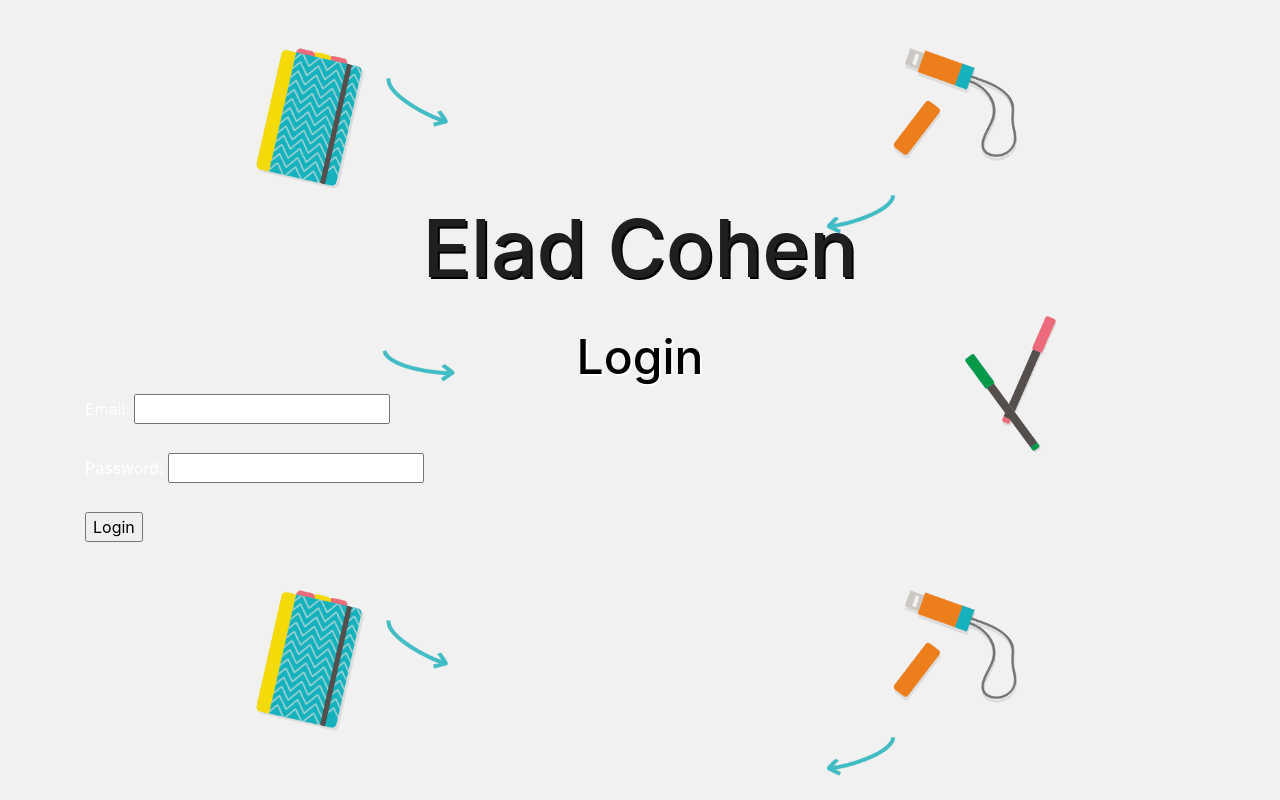
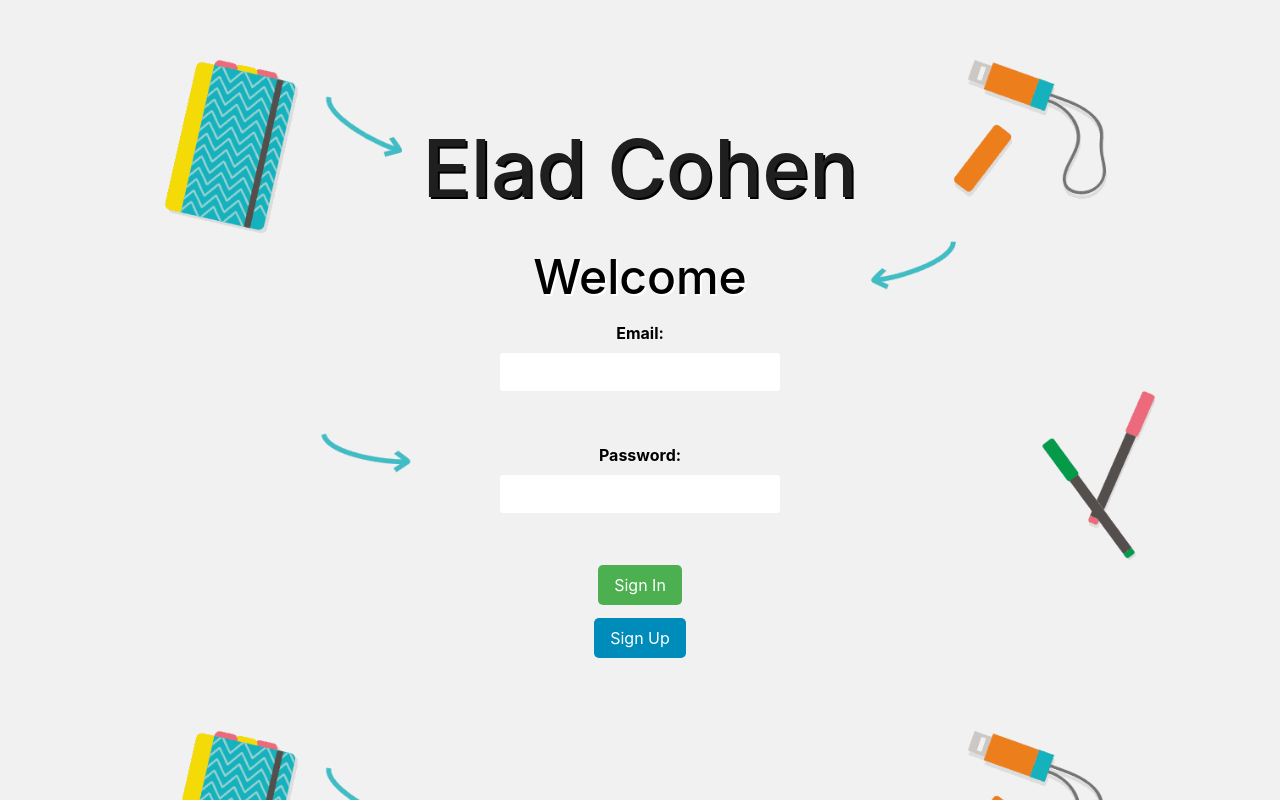
Before and after one commit to elad320011/elad, a Flask app: page /login in a window 1280 px wide. Run offline with Flask 3, Linux system fonts and the light colour scheme; some libraries are stand-ins or nearby versions.

Commit message:
New login and register pages

```diff
--- a/static/css/style.css
+++ b/static/css/style.css
@@ -3,7 +3,7 @@
     border-radius: 6px;
     padding: 10px;
     overflow: auto;
-    height: 400px;
+    height: 700px;
     margin: 20px auto;
     width: 40%;
     max-width: 800px;
@@ -127,7 +127,7 @@
 .name {
     font-size: 5rem;
     text-align: center;
-    margin-top: 25vh;
+    margin-top: 15vh;
     text-shadow: 2px 2px #000000;
     color: #1f1f1f;
 }
@@ -138,6 +138,7 @@
     margin-top: 2rem;
     text-shadow: 2px 2px #ffffff;
     color: #000000;
+    margin-bottom: 15px;
 }
 
 .contact-wrapper {
@@ -151,7 +152,7 @@
 
   .contact-options {
     display: flex;
-    justify-content: center;
+    justify-content: flex-start;
     align-items: center;
     padding: 10px;
     background-color: transparent;
@@ -160,15 +161,16 @@
     flex-wrap: wrap;
   }
 
+  .contact-options img {
+    margin-right: 15px;
+    max-width: 50px;
+    flex: 0 0 auto;
+  }
 
   .contact-options p {
     margin: 0;
     padding: 10px 20px;
-  }
-
-  .contact-options img {
-    margin-right: 15px;
-    max-width: 50px;
+    flex: 1 1 auto;
   }
 
   .contact-options a {
@@ -193,3 +195,64 @@
   .contact-options img:not(:first-child) {
     margin-left: 10px;
   }
+
+  .auth-form {
+    display: flex;
+    flex-direction: column;
+    align-items: center;
+    justify-content: center;
+    margin: auto;
+    max-width: 400px;
+    margin-bottom: 13px;
+  }
+
+  .auth-form label {
+    font-weight: bold;
+    color: #000000;
+  }
+
+  .auth-form input[type="email"],
+  .auth-form input[type="text"],
+  .auth-form input[type="password"] {
+    padding: 4px;
+    border-radius: 3px;
+    border: 3px solid #ffffff;
+    margin-bottom: 4px;
+    width: 70%;
+    box-sizing: border-box;
+  }
+
+  .auth-form input[type="submit"] {
+    background-color: #4CAF50;
+    color: white;
+    border: none;
+    border-radius: 5px;
+    padding: 8px 16px;
+    font-size: 16px;
+    cursor: pointer;
+  }
+
+  .auth-form input[type="submit"]:hover {
+    background-color: #3e8e41;
+  }
+
+  .auth-form a {
+    text-align: center;
+    display: block;
+    margin-top: 16px;
+    text-decoration: none;
+  }
+
+  .auth-form button {
+    background-color: #008CBA;
+    color: white;
+    border: none;
+    border-radius: 5px;
+    padding: 8px 16px;
+    font-size: 16px;
+    cursor: pointer;
+  }
+
+  .auth-form button:hover {
+    background-color: #0077B5;
+  }
--- a/templates/home.html
+++ b/templates/home.html
@@ -13,6 +13,7 @@
         <a href="/home">Home</a>
         <a href="/project">This Project</a>
         <a href="/contact">Contact</a>
+        <a href="/login">Log Out</a>
     </div>
 
     <!-- Main content section -->
--- a/templates/login.html
+++ b/templates/login.html
@@ -1,22 +1,30 @@
 <!DOCTYPE html>
 <html>
   <head>
+    <!-- Link to the Bootstrap CSS library -->
     <link rel="stylesheet" href="https://stackpath.bootstrapcdn.com/bootstrap/4.3.1/css/bootstrap.min.css">
+    <!-- Link to the custom CSS stylesheet -->
     <link rel="stylesheet" type="text/css" href="/static/css/style.css">
   </head>
   <body>
-
     <!-- Main content section -->
     <div class="container mt-5">
+      <!-- Name heading -->
       <h1 class="name">Elad Cohen</h1>
-    <h3 class="devops">Login</h3>
-    <form method="POST" action="{{ url_for('login') }}">
-      <label  for="email">Email:</label>
+      <!-- Welcome message heading -->
+      <h3 class="devops">Welcome</h3>
+      <!-- Login form -->
+      <form class="auth-form" method="POST" action="{{ url_for('login') }}">
+        <label for="email">Email:</label>
         <input type="email" id="email" name="email" required><br><br>
         <label for="password">Password:</label>
         <input type="password" id="password" name="password" required><br><br>
-      <input type="submit" value="Login">
+        <input type="submit" value="Sign In">
       </form>
+      <!-- Link to the registration page -->
+      <a class="auth-form" href="/register">
+        <button>Sign Up</button>
+      </a>
     </div>
   </body>
 </html>
--- a/templates/myproject.html
+++ b/templates/myproject.html
@@ -10,6 +10,7 @@
         <a href="/home">Home</a>
         <a href="/project">This Project</a>
         <a href="/contact">Contact</a>
+        <a href="/login">Log Out</a>
     </div>
     <div class="title-with-image">
         <h1>This Project</h1>
```
Also changed, not shown: templates/contact.html (+9 -7 lines), templates/register.html (+17 -3 lines). Lines whose indentation alone changed are shown as unchanged.
